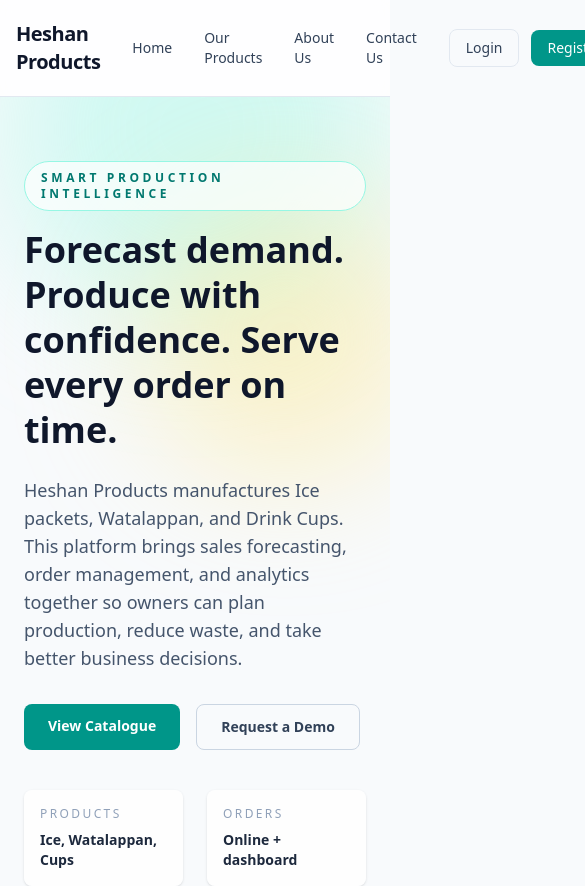
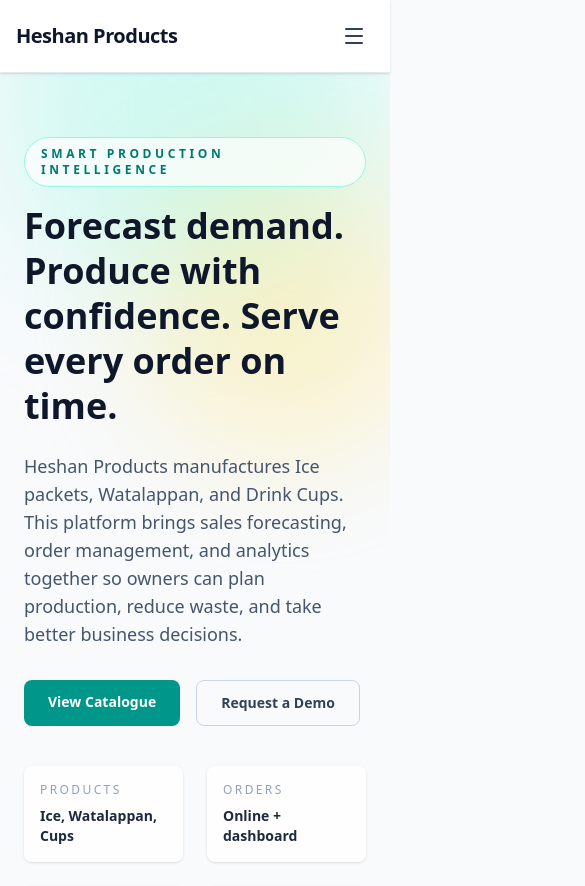
Before and after one commit to Shalinda12345/FinalYearProject, a Next.js app in the folder frontend/: page / in a window 390 px wide. Shown: the top 886 px of the page, 585 px wide, since content can reach past the window. Built offline with nearby package versions, Linux system fonts and the light colour scheme; a web font is replaced by a local one.

Commit message:
Made the site totally responsive

```diff
--- a/frontend/app/cart/page.tsx
+++ b/frontend/app/cart/page.tsx
@@ -215,8 +215,8 @@ export default function CartPage() {
           </p>
         ) : (
           <>
-            <div className="bg-white rounded-lg shadow-md overflow-hidden mb-8">
-              <table className="w-full">
+            <div className="bg-white rounded-lg shadow-md overflow-x-auto mb-8">
+              <table className="w-full min-w-[600px]">
                 <thead className="bg-gray-100 border-b">
                   <tr>
                     <th className="px-6 py-4 text-left font-semibold text-gray-700">
--- a/frontend/components/layout/NavigationBar.tsx
+++ b/frontend/components/layout/NavigationBar.tsx
@@ -2,7 +2,7 @@
 import { useState } from "react";
 import { useRouter } from "next/navigation";
 import { useEffect } from "react";
-import { ShoppingCart, UserRound } from "lucide-react";
+import { ShoppingCart, UserRound, Menu, X } from "lucide-react";
 
 const STORAGE_KEY = "session_token";
 
@@ -12,6 +12,7 @@ export default function NavigationBar() {
   const [isAdmin, setIsAdmin] = useState(false);
   const router = useRouter();
   const [isSessionExpired, setIsSessionExpired] = useState(false);
+  const [isMobileMenuOpen, setIsMobileMenuOpen] = useState(false);
 
   useEffect(() => {
     // Check if user is logged in
@@ -85,62 +86,68 @@ export default function NavigationBar() {
   };
 
   return (
-    <nav className="w-full border-b border-slate-200 bg-white/80 backdrop-blur">
-      <div className="mx-auto flex max-w-7xl items-center gap-8 px-4 py-5 text-sm font-medium sm:px-8">
+    <nav className="w-full border-b border-slate-200 bg-white/95 backdrop-blur z-50 sticky top-0 relative shadow-sm">
+      <div className="mx-auto flex max-w-7xl items-center justify-between px-4 py-4 text-sm font-medium sm:px-8">
         <a
           href="/"
-          className="text-xl font-semibold text-slate-900 tracking-tight font-[var(--font-display)]"
+          className="text-xl font-semibold text-slate-900 tracking-tight font-[var(--font-display)] flex-shrink-0"
         >
           Heshan Products
         </a>
+
+        {/* Desktop Menu */}
+        <div className="hidden md:flex items-center gap-8">
           <a
             href="/"
-          className="relative text-slate-700 transition-all duration-300 hover:text-teal-700 hover:font-semibold"
+            className="text-slate-700 transition hover:text-teal-700"
           >
             Home
           </a>
           <a
             href="/products"
-          className="relative text-slate-700 transition-all duration-300 hover:text-teal-700 hover:font-semibold"
+            className="text-slate-700 transition hover:text-teal-700"
           >
             Our Products
           </a>
           <a
             href="/about"
-          className="relative text-slate-700 transition-all duration-300 hover:text-teal-700 hover:font-semibold"
+            className="text-slate-700 transition hover:text-teal-700"
           >
             About Us
           </a>
           <a
             href="/contact"
-          className="relative text-slate-700 transition-all duration-300 hover:text-teal-700 hover:font-semibold"
+            className="text-slate-700 transition hover:text-teal-700"
           >
-          Contact Us
+            Contact
           </a>
-        <div className="ml-auto">
+        </div>
+
+        {/* Desktop User Actions */}
+        <div className="hidden md:flex items-center">
           {isLoggedIn ? (
             <div className="flex items-center gap-4">
               {!isAdmin ? (
                 <a
                   href="/cart"
-                className="flex items-center gap-2 rounded-lg border border-teal-200 px-4 py-2 text-slate-700 transition-all duration-300 hover:border-teal-400 hover:bg-teal-50"
+                  className="flex items-center gap-2 rounded-lg border border-teal-200 px-4 py-2 text-slate-700 transition hover:border-teal-400 hover:bg-teal-50"
                 >
                   <ShoppingCart className="h-4 w-4" />
-                Cart
+                  <span>Cart</span>
                 </a>
-              ): null}
+              ) : null}
 
               <button
                 type="button"
                 onClick={clickUser}
-                className="flex items-center gap-2 rounded-lg border border-slate-200 bg-white px-4 py-2 text-slate-700 transition-all duration-300 hover:border-teal-400 hover:text-teal-700"
+                className="flex items-center gap-2 rounded-lg border border-slate-200 bg-white px-4 py-2 text-slate-700 transition hover:border-teal-400 hover:text-teal-700"
               >
                 <UserRound className="h-4 w-4" />
-                {user}
+                <span className="max-w-[100px] truncate">{user}</span>
               </button>
               <button
                 onClick={handleLogout}
-                className="rounded-lg bg-slate-900 px-4 py-2 text-white transition-all duration-300 hover:bg-slate-800"
+                className="rounded-lg bg-slate-900 px-4 py-2 text-white transition hover:bg-slate-800"
               >
                 Logout
               </button>
@@ -149,13 +156,97 @@ export default function NavigationBar() {
             <div className="flex items-center gap-3">
               <a
                 href="/login"
-                className="rounded-lg border border-slate-200 px-4 py-2 text-slate-700 transition-all duration-300 hover:border-teal-400 hover:text-teal-700"
+                className="rounded-lg border border-slate-200 px-4 py-2 text-slate-700 transition hover:border-teal-400 hover:text-teal-700"
               >
                 Login
               </a>
               <a
                 href="/register"
-                className="rounded-lg bg-teal-600 px-4 py-2 text-white transition-all duration-300 hover:bg-teal-700"
+                className="rounded-lg bg-teal-600 px-4 py-2 text-white transition hover:bg-teal-700"
+              >
+                Register
+              </a>
+            </div>
+          )}
+        </div>
+
+        {/* Mobile menu button */}
+        <div className="md:hidden flex items-center">
+          <button
+            onClick={() => setIsMobileMenuOpen(!isMobileMenuOpen)}
+            className="text-slate-700 focus:outline-none p-2"
+          >
+            {isMobileMenuOpen ? <X className="h-6 w-6" /> : <Menu className="h-6 w-6" />}
+          </button>
+        </div>
+      </div>
+
+      {/* Mobile Menu Panel */}
+      {isMobileMenuOpen && (
+        <div className="md:hidden absolute top-full left-0 w-full bg-white border-b border-slate-200 shadow-xl flex flex-col py-4 px-4 space-y-4">
+          <a
+            href="/"
+            className="block text-slate-700 font-medium hover:text-teal-700"
+          >
+            Home
+          </a>
+          <a
+            href="/products"
+            className="block text-slate-700 font-medium hover:text-teal-700"
+          >
+            Our Products
+          </a>
+          <a
+            href="/about"
+            className="block text-slate-700 font-medium hover:text-teal-700"
+          >
+            About Us
+          </a>
+          <a
+            href="/contact"
+            className="block text-slate-700 font-medium hover:text-teal-700"
+          >
+            Contact
+          </a>
+
+          <div className="border-t border-slate-100 pt-4 flex flex-col space-y-3">
+            {isLoggedIn ? (
+              <>
+                {!isAdmin ? (
+                  <a
+                    href="/cart"
+                    className="flex items-center gap-2 text-slate-700 font-medium hover:text-teal-700"
+                  >
+                    <ShoppingCart className="h-5 w-5" />
+                    <span>Cart</span>
+                  </a>
+                ) : null}
+                <button
+                  type="button"
+                  onClick={clickUser}
+                  className="flex items-center gap-2 text-slate-700 font-medium hover:text-teal-700 w-full text-left"
+                >
+                  <UserRound className="h-5 w-5" />
+                  <span>{user}</span>
+                </button>
+                <button
+                  onClick={handleLogout}
+                  className="w-full rounded-lg bg-slate-900 px-4 py-2 text-white font-medium text-center hover:bg-slate-800"
+                >
+                  Logout
+                </button>
+              </>
+            ) : (
+              <div className="grid grid-cols-2 gap-3 mt-2">
+                <a
+                  href="/login"
+                  className="rounded-lg border border-slate-200 py-2 text-center text-slate-700 font-medium hover:text-teal-700"
+                >
+                  Login
+                </a>
+                <a
+                  href="/register"
+                  className="rounded-lg bg-teal-600 py-2 text-center text-white font-medium hover:bg-teal-700"
                 >
                   Register
                 </a>
@@ -163,6 +254,7 @@ export default function NavigationBar() {
             )}
           </div>
         </div>
+      )}
     </nav>
   );
 }
```
Lines whose indentation alone changed are shown as unchanged.
